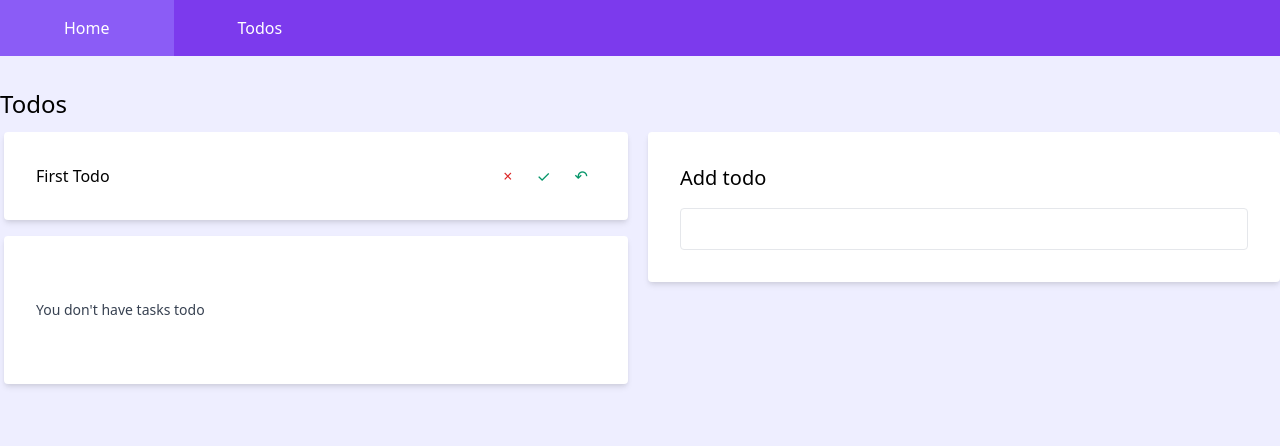
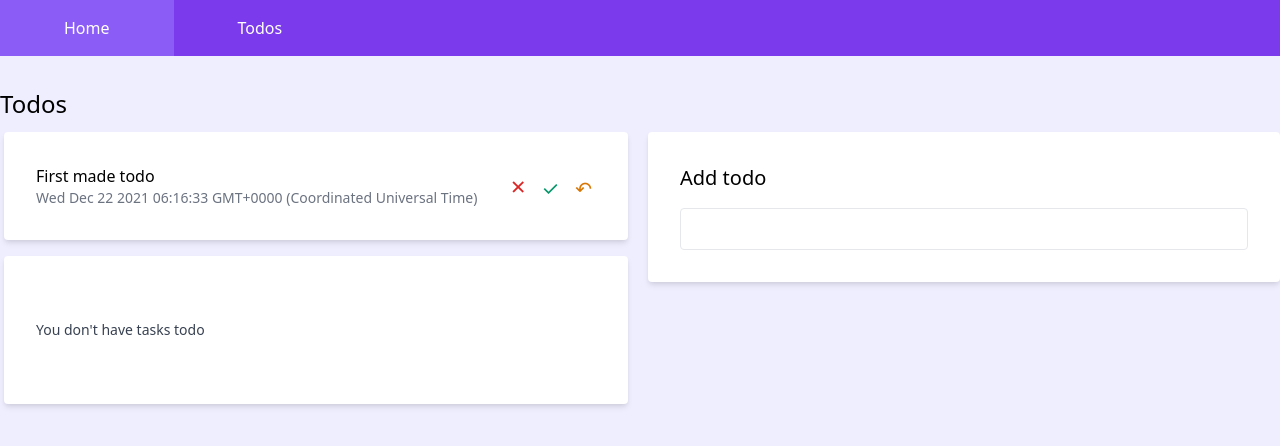
Before and after one commit to Azizbek98/Vue-Todo-App, a Vue app: page /todos in a window 1280 px wide. Shown: the top 446 px of the page. Built offline with nearby package versions, Linux system fonts and the light colour scheme.

Commit message:
feat: adding some logic to todos component

```diff
--- a/src/views/Todos.vue
+++ b/src/views/Todos.vue
@@ -8,20 +8,36 @@
           style="height: 500px"
         >
           <div
+            v-for="(todo, index) in todos"
+            :key="index"
             class="p-8 bg-white shadow-md rounded flex items-center justify-between"
           >
             <div>
-              <div>First Todo</div>
-              <div class="text-gray-500 text-sm"></div>
+              <div>{{ todo.title }}</div>
+              <div class="text-gray-500 text-sm">
+                {{ todo.createdAt.toString() }}
+              </div>
             </div>
             <div class="space-x-2">
-              <button class="px-2 text-red-600" title="Remove todo">
+              <button
+                class="px-1 text-red-600"
+                title="Remove todo"
+                style="font-size: 26px"
+              >
                 &times;
               </button>
-              <button class="px-2 text-green-600" title="Mark as complete">
+              <button
+                class="px-1 text-green-600"
+                title="Mark as complete"
+                style="font-size: 20px"
+              >
                 &check;
               </button>
-              <button class="px-2 text-green-600" title="Mark as undone">
+              <button
+                class="px-1 text-yellow-600"
+                title="Mark as undone"
+                style="font-size: 20px"
+              >
                 &#8630;
               </button>
             </div>
@@ -42,3 +58,28 @@
     </div>
   </div>
 </template>
+
+<script>
+// Composition API
+import { defineComponent, reactive } from "vue";
+
+export default defineComponent({
+  setup() {
+    const todos = reactive([
+      {
+        title: "First made todo",
+        createdAt: new Date(),
+      },
+    ]);
+
+    return {
+      todos,
+    };
+
+    // In ES6 syntax also possible to use like this:
+    // return {
+    //   todos,
+    // };
+  },
+});
+</script>
```
